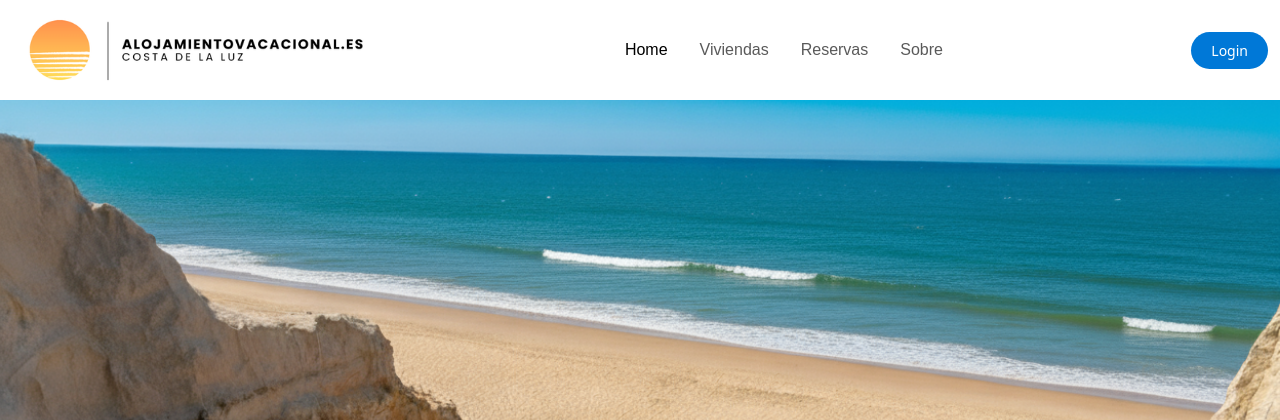
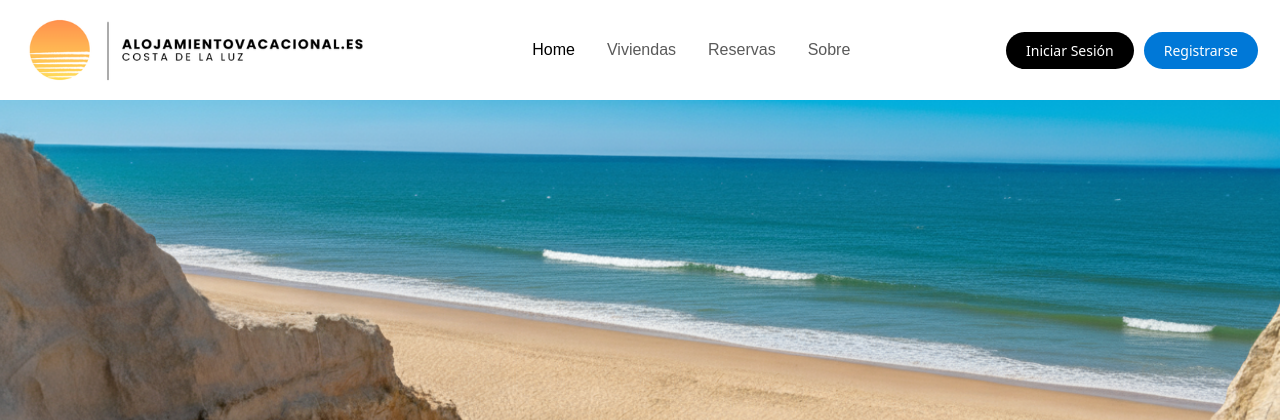
Before and after one commit to pablopermun05-sudo/booking_project, a Django app: page / in a window 1280 px wide. Shown: the top 420 px of the page. Run offline with Django 5.2, Linux system fonts and the light colour scheme.

Commit message:
feat: add responsive layout using flexbox and media queries

```diff
--- a/bookings/static/bookings/styles.css
+++ b/bookings/static/bookings/styles.css
@@ -19,6 +19,11 @@ body {
     border-radius: 50px;
     text-decoration: none;
     transition: 0.3s background-color;
+    margin-right: 10px;
+}
+
+#login-button {
+    background-color: black;
 }
 
 .login-button:hover {
@@ -35,3 +40,38 @@ body {
     height: 70px;
     width: auto;
 }
+
+.logo-custom-display {
+    height: 60px;
+    width: auto;
+}
+
+@media (max-width: 750px) {
+    .solo-pc {
+        display: none;
+    }
+    /* Pasa los botones de inicio de sesión y registrarse a dentro del display*/
+    .solo-movil {
+        display: flex;
+        flex-direction: row;
+        flex-wrap: wrap;
+    }
+
+    .login-button {
+        padding: 8px 15px;
+        font-size: 13px;
+    }
+
+    .offcanvas-body {
+        padding-top: 0 !important;
+    }
+}
+
+@media (min-width: 750px) {
+    .solo-movil {
+        display: none;
+    }
+    .solo-pc {
+        display: flex;
+    }
+}
--- a/bookings/templates/bookings/layout.html
+++ b/bookings/templates/bookings/layout.html
@@ -12,7 +12,7 @@
 </head>
 
 <body>
-    <nav class="navbar navbar-expand-lg fixed-top">
+    <nav class="navbar navbar-expand-xl fixed-top">
         <div class="container-fluid">
             <a class="navbar-brand d-flex align-items-center" href="#">
                 <img src="{% static 'bookings/alojamientovacacional.png' %}" alt="Logo" class="logo-custom">
@@ -20,11 +20,17 @@
             <div class="offcanvas offcanvas-end" tabindex="-1" id="offcanvasNavbar"
                 aria-labelledby="offcanvasNavbarLabel">
                 <div class="offcanvas-header">
-                    <h5 class="offcanvas-title" id="offcanvasNavbarLabel">Logo</h5>
+                    <a class="navbar-brand d-flex align-items-center" href="#">
+                        <img src="{% static 'bookings/alojamientovacacional.png' %}" alt="Logo" class="logo-custom-display">
+                    </a>
                     <button type="button" class="btn-close" data-bs-dismiss="offcanvas" aria-label="Close"></button>
                 </div>
                 <div class="offcanvas-body">
                     <ul class="navbar-nav justify-content-center flex-grow-1 pe-3">
+                        <div class="solo-movil mt-0">
+                            <a href="#" class="login-button text-nowrap" id="login-button" style="margin-bottom: 10px;">Iniciar Sesión</a>
+                            <a href="#" class="login-button text-nowrap" id="sign-up-button" style="margin-bottom: 10px;">Registrarse</a>
+                        </div>
                         <li class="nav-item">
                             <a class="nav-link mx-lg-2 active" aria-current="page" href="#">Home</a>
                         </li>
@@ -40,11 +46,16 @@
                     </ul>
                 </div>
             </div>
-            <a href="#" class="login-button">Login</a>
-            <button class="navbar-toggler" type="button" data-bs-toggle="offcanvas" data-bs-target="#offcanvasNavbar"
-                aria-controls="offcanvasNavbar" aria-label="Toggle navigation">
-                <span class="navbar-toggler-icon"></span>
-            </button>
+            <div class="d-flex align-items-center buttons-container">
+                <div class="solo-pc">
+                    <a href="#" class="login-button text-nowrap" id="login-button">Iniciar Sesión</a>
+                    <a href="#" class="login-button text-nowrap" id="sign-up-button">Registrarse</a>
+                </div>
+                <button class="navbar-toggler" type="button" data-bs-toggle="offcanvas"
+                    data-bs-target="#offcanvasNavbar">
+                    <span class="navbar-toggler-icon"></span>
+                </button>
+            </div>
         </div>
     </nav>
 
```
